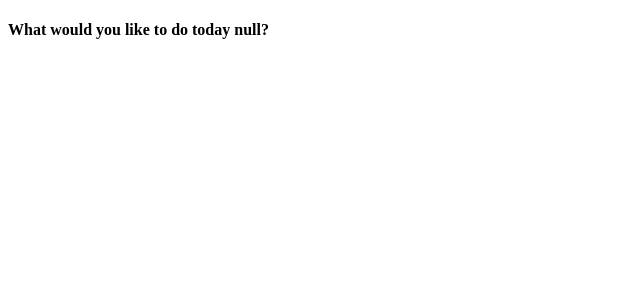
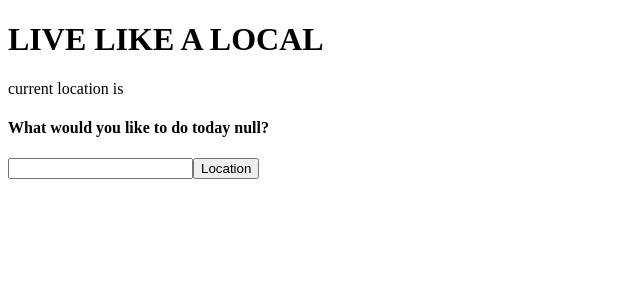
Before and after one commit to shewitt93/Live-Like-a-Local, a React (Create React App) app in the folder llalfrontend/: page /home in a window 1280 px wide. Shown: the top 300 px of the page, without its empty margins (0-640 px from the left). Built offline with nearby package versions, Linux system fonts and the light colour scheme; no server answers; sample sign-in values are in the browser's storage.

Commit message:
added geolocation and .env variable

```diff
--- a/llalfrontend/package.json
+++ b/llalfrontend/package.json
@@ -17,7 +17,7 @@
     "redux": "^4.0.5"
   },
   "scripts": {
-    "start": "HTTPS=true react-scripts start",
+    "start": "react-scripts start",
     "build": "react-scripts build",
     "test": "react-scripts test",
     "eject": "react-scripts eject"
@@ -36,5 +36,8 @@
       "last 1 firefox version",
       "last 1 safari version"
     ]
+  },
+  "devDependencies": {
+    "dotenv": "^8.2.0"
   }
 }
--- a/llalfrontend/src/components/Home.js
+++ b/llalfrontend/src/components/Home.js
@@ -1,9 +1,11 @@
 import React, { Component } from "react";
-// import LocationMap from "./LocationMap";
 
 class Home extends Component {
   state = {
     username: "null",
+    Latitude: "",
+    Longitude: "",
+    location: "",
   };
   componentDidMount() {
     fetch("http://localhost:8000/models/current_user/", {
@@ -15,21 +17,55 @@ class Home extends Component {
       .then((json) => {
         this.setState({ username: json.username });
       });
-    navigator.geolocation.getCurrentPosition(function (position) {
-      console.log("Latitude is :", position.coords.latitude);
-      console.log("Longitude is :", position.coords.longitude);
+    navigator.geolocation.getCurrentPosition((position) => {
+      console.log(position.coords.latitude);
+      this.setState({
+        Latitude: position.coords.latitude,
+        Longitude: position.coords.longitude,
+      });
+      const options = {
+        method: "GET",
+      };
+
+      fetch(
+        `https://maps.googleapis.com/maps/api/geocode/json?latlng=${this.state.Latitude},${this.state.Longitude}&result_type=country|locality&key=${process.env.REACT_APP_google_key}`,
+        options
+      )
+        .then((r) => r.json())
+        .then((data) =>
+          this.setState({ location: data.results[0].formatted_address })
+        );
     });
-    fetch(
-      "https://api.sygictraveldata.com/1.0/en/places/list?bounds=51.50674581976235,-0.1306557655334473,51.5087791854578,-0.12452423572540285&level=poi&limit=512",
-      {}
-    );
   }
+  setLocation = (e) => {
+    e.preventDefault();
+    const { name, value } = e.target;
+    this.setState({ [name]: value });
+  };
+  handleLocationSubmit = (e) => {
+    e.preventDefault();
+    // this.setState({location})
+  };
 
   render() {
     return (
       <div className="wrapper">
+        <div>
+          <h1>LIVE LIKE A LOCAL</h1>
+        </div>
+        <div>
+          <p>current location is {this.state.location}</p>
+        </div>
         <h4>What would you like to do today {this.state.username}?</h4>
-        {/* <LocationMap /> */}
+        <form onSubmit={this.handleLocationSubmit}>
+          <input
+            className="locationInput"
+            type="text"
+            name="location"
+            onChange={this.setLocation}
+          />
+          <input type="submit" value="Location" />
+        </form>
       </div>
     );
   }
```
